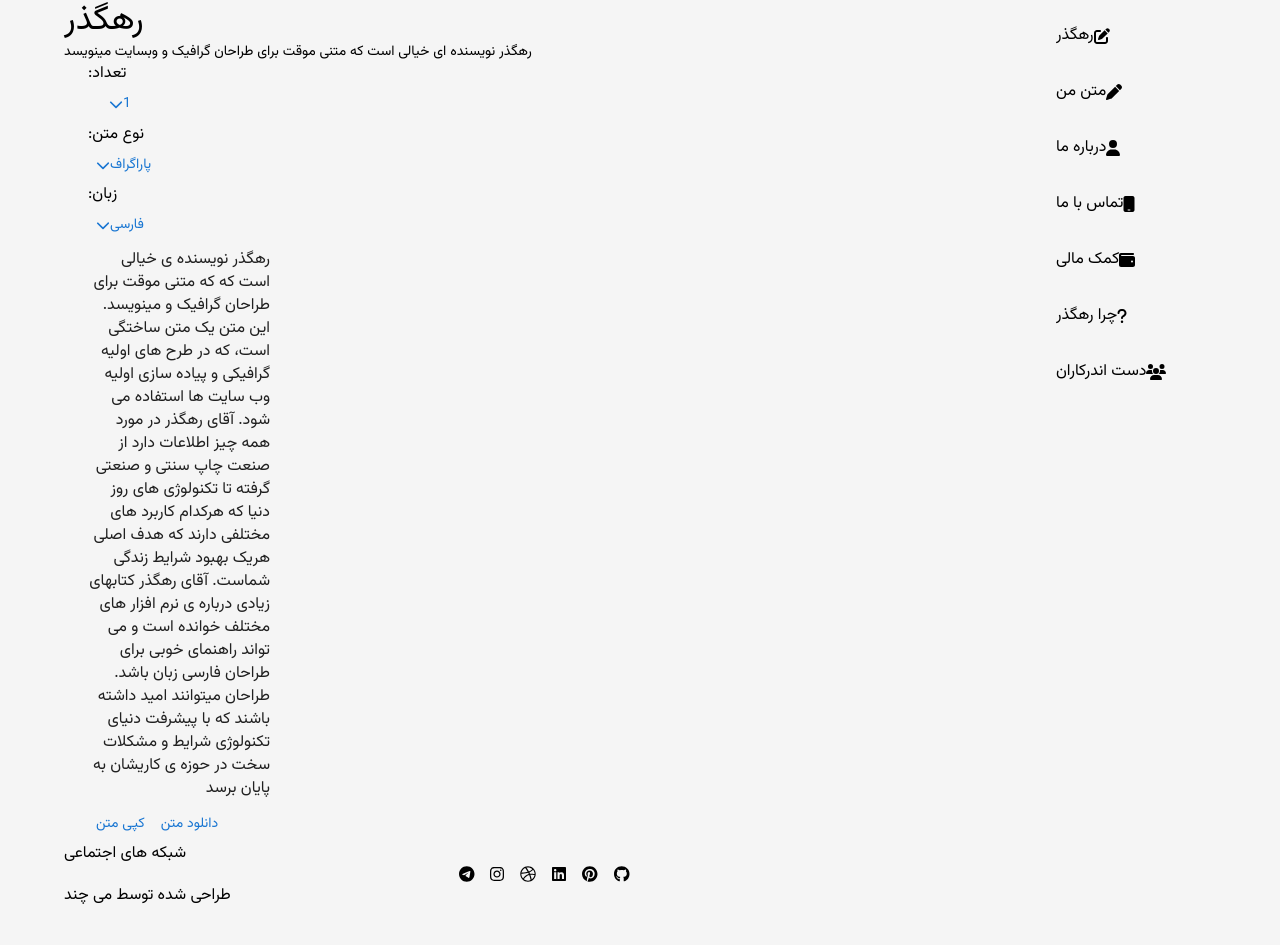
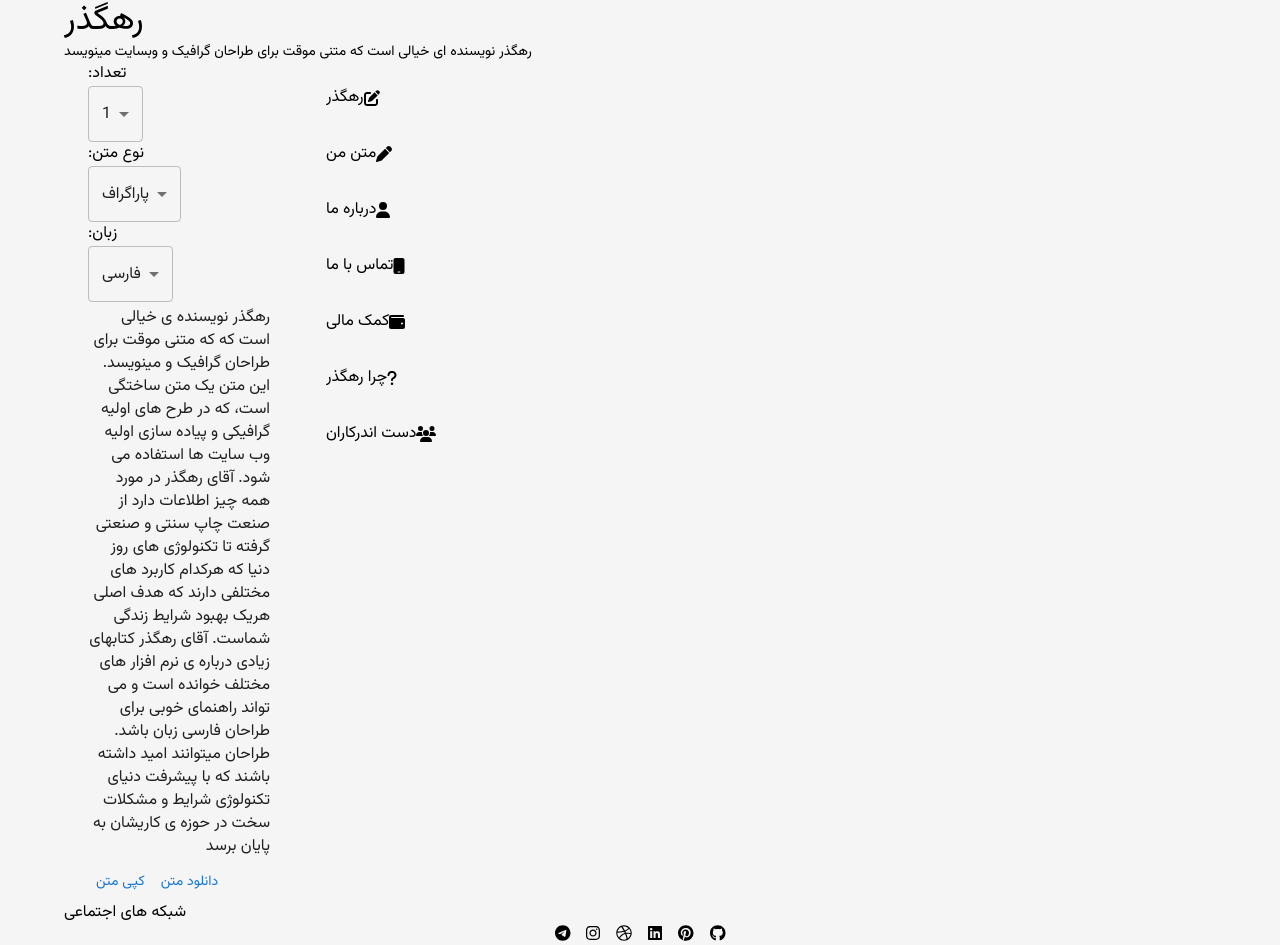
Before and after one commit to Mizfa-Tech/Rahgozar, a Next.js app: page / in a window 1280 px wide. Shown: the top 945 px of the page. Before the commit the page ends 908 px from the top, so only its background shows below. Built offline with nearby package versions, Linux system fonts and the light colour scheme.

Commit message:
Fix Styles

```diff
--- a/components/layouts/MainLayout.tsx
+++ b/components/layouts/MainLayout.tsx
@@ -14,17 +14,19 @@ export default function MainLayout(props: Props) {
     <Grid2>
       <Container>
         <Grid2 container className="flex">
-          <Grid2 xs={12} md={10}>
-            <Grid2>
+          <Grid2 xs={12}>
+            <Grid2 xs={12} md={10}>
               <Header index={props.index} />
             </Grid2>
-            <Grid2>{props.children}</Grid2>
-            <Grid2>
+            <Grid2 xs={12} container>
+              <Grid2 xs={12} md={10}>{props.children}</Grid2>
+              <Grid2 sx={{display: {xs: "none", md: "flex"}}} md={2} className="justify-start items-start">
+                <SideBar index={props.index} />
+              </Grid2>
+            </Grid2>
+            <Grid2 xs={12} md={10}>
               <Footer />
             </Grid2>
-          </Grid2>
-          <Grid2 sx={{display: {xs: "none", md: "flex"}}} md={2} className="justify-start items-center">
-            <SideBar index={props.index} />
           </Grid2>
         </Grid2>
       </Container>
--- a/components/layouts/footer/Footer.tsx
+++ b/components/layouts/footer/Footer.tsx
@@ -6,30 +6,30 @@ import Link from "next/link";
 
 export default function Footer() {
     return(
-        <Grid2 className="flex justify-center flex-col mb-4 mt-12">
+        <Grid2 className="flex justify-center flex-col mb-4 mt-16">
             <Grid2 className="text-center">
                 <Typography variant="body1" >شبکه های اجتماعی</Typography>
             </Grid2>
             <Grid2 className="pt-1 flex justify-center">
                 <Grid2 className="border-t-2 border-x-0 border-b-0 border-solid border-gray-400 pt-3">
                     <Stack direction="row" alignItems="center" justifyContent="center" spacing={2}>
-                        <Link href="/" className="hover:text-sky-900 bg-white w-10 h-10 flex justify-center items-center rounded-full">
-                            <FontAwesomeIcon icon={faTelegram} className="text-2xl text-zinc-800" />
+                        <Link href="/" className="hover:text-sky-900 bg-white w-8 h-8 md:w-10 md:h-10 flex justify-center items-center rounded-full shadow-md">
+                            <FontAwesomeIcon icon={faTelegram} className="text-xl md:text-2xl text-zinc-800" />
                         </Link>
-                        <Link href="/" className="hover:text-sky-900 bg-white w-10 h-10 flex justify-center items-center rounded-full">
-                            <FontAwesomeIcon icon={faInstagram} className="text-2xl text-zinc-800" />
+                        <Link href="/" className="hover:text-sky-900 bg-white w-8 h-8 md:w-10 md:h-10 flex justify-center items-center rounded-full shadow-md">
+                            <FontAwesomeIcon icon={faInstagram} className="text-xl md:text-2xl text-zinc-800" />
                         </Link>
-                        <Link href="/" className="hover:text-sky-900 bg-white w-10 h-10 flex justify-center items-center rounded-full">
-                            <FontAwesomeIcon icon={faDribbble} className="text-2xl text-zinc-800" />
+                        <Link href="/" className="hover:text-sky-900 bg-white w-8 h-8 md:w-10 md:h-10 flex justify-center items-center rounded-full shadow-md">
+                            <FontAwesomeIcon icon={faDribbble} className="text-xl md:text-2xl text-zinc-800" />
                         </Link>
-                        <Link href="/" className="hover:text-sky-900 bg-white w-10 h-10 flex justify-center items-center rounded-full">
-                            <FontAwesomeIcon icon={faLinkedin} className="text-2xl text-zinc-800" />
+                        <Link href="/" className="hover:text-sky-900 bg-white w-8 h-8 md:w-10 md:h-10 flex justify-center items-center rounded-full shadow-md">
+                            <FontAwesomeIcon icon={faLinkedin} className="text-xl md:text-2xl text-zinc-800" />
                         </Link>
-                        <Link href="/" className="hover:text-sky-900 bg-white w-10 h-10 flex justify-center items-center rounded-full">
-                            <FontAwesomeIcon icon={faPinterest} className="text-2xl text-zinc-800" />
+                        <Link href="/" className="hover:text-sky-900 bg-white w-8 h-8 md:w-10 md:h-10 flex justify-center items-center rounded-full shadow-md">
+                            <FontAwesomeIcon icon={faPinterest} className="text-xl md:text-2xl text-zinc-800" />
                         </Link>
-                        <Link href="/" className="hover:text-sky-900 bg-white w-10 h-10 flex justify-center items-center rounded-full">
-                            <FontAwesomeIcon icon={faGithub} className="text-2xl text-zinc-800" />
+                        <Link href="/" className="hover:text-sky-900 bg-white w-8 h-8 md:w-10 md:h-10 flex justify-center items-center rounded-full shadow-md">
+                            <FontAwesomeIcon icon={faGithub} className="text-xl md:text-2xl text-zinc-800" />
                         </Link>
                     </Stack>
                 </Grid2>
--- a/components/sideBar/SideBar.tsx
+++ b/components/sideBar/SideBar.tsx
@@ -59,7 +59,7 @@ export default function SideBar(props: Props) {
   const [stateIndex, setStateIndex] = useState(props.index);
 
   return (
-    <List className="bg-white text-gray-400 rounded-xl pt-10 pb-16 mt-[0.3rem]">
+    <List className="bg-white w-full text-gray-400 rounded-xl pt-[3.25rem] pb-20 shadow-md">
       {items.map((val, index) => {
         return (
           <Link href={val.href} key={index}>
--- a/components/textContainer.tsx
+++ b/components/textContainer.tsx
@@ -13,42 +13,43 @@ export default function TextContainer() {
   const [ select, setSelect ] = useState("");
 
   return (
-    <Grid2 className="bg-white rounded-xl w-full md:w-[80%] m-auto text-gray-400 py-4">
+    <Grid2 className="bg-white rounded-xl w-full md:w-[80%] m-auto text-gray-400 py-4 shadow-md">
       <Container>
-        <Grid2 className="flex justify-end border-b-2 border-solid border-gray-300 border-x-0 border-t-0 pb-4">
+        <Grid2 className="flex justify-end border-b-2 border-solid border-gray-300 border-x-0 border-t-0 pb-6 pt-4">
           <Grid2 className="text-right w-20 md:w-28">
             <Typography className="text-black">:تعداد</Typography>
-            <Button className="bg-gray-100 text-gray-500 w-full py-1 mt-1 flex justify-start rounded-lg">
-              {" "}
-              <FontAwesomeIcon icon={faChevronDown} className="mr-4 md:mr-10" /> 1
-            </Button>
+            <Select value={select} onChange={(e) => setSelect(e.target.value)} displayEmpty
+            inputProps={{"className":"py-0 border-0 flex justify-between text-left"}}
+            className="bg-gray-100 text-gray-500 w-full py-1 mt-1 flex justify-start rounded-lg border-0 select" >
+              <MenuItem value="">
+                1
+              </MenuItem>
+            </Select>
           </Grid2>
           <Grid2 className="text-right mx-2 md:mx-4 w-20 md:w-28">
             <Typography className="text-black">:نوع متن</Typography>
-            {/* <Select value={select} onChange={(e) => setSelect(e.target.value)} displayEmpty
-            className="bg-gray-100 text-gray-500 w-full py-1 mt-1 flex justify-start rounded-lg border-0 select" >
+            <Select value={select} onChange={(e) => setSelect(e.target.value)} displayEmpty
+            inputProps={{"className":"py-0 border-none flex justify-between"}}
+            className="bg-gray-100 text-gray-500 w-full py-1 mt-1 flex justify-start rounded-lg border-none select" >
               <MenuItem value="">
-                <FontAwesomeIcon icon={faChevronDown} className="mr-3 md:mr-4" />
                 پاراگراف
               </MenuItem>
-            </Select> */}
-
-            <Button className="bg-gray-100 text-gray-500 w-full py-1 mt-1 flex justify-start rounded-lg">
-              {" "}
-              <FontAwesomeIcon icon={faChevronDown} className="mr-3 md:mr-4" /> پاراگراف
-            </Button>
+            </Select>
           </Grid2>
           <Grid2 className="text-right w-20 md:w-28">
             <Typography className="text-black">:زبان</Typography>
-            <Button className="bg-gray-100 text-gray-500 w-full py-1 mt-1 flex justify-start rounded-lg">
-              {" "}
-              <FontAwesomeIcon icon={faChevronDown} className="mr-4 md:mr-6" /> فارسی
-            </Button>
+            <Select value={select} onChange={(e) => setSelect(e.target.value)} displayEmpty
+            inputProps={{"className":"py-0 border-0 flex justify-between text-left"}}
+            className="bg-gray-100 text-gray-500 w-full py-1 mt-1 flex justify-start rounded-lg border-0 select" >
+              <MenuItem value="">
+                فارسی
+              </MenuItem>
+            </Select>
           </Grid2>
         </Grid2>
         <Grid2 className="mt-3">
           <Input
-            className="text-gray-500 mt-0 mb-2 w-full border-0 h-auto leading-9 overflow-auto text-right text-sm"
+            className="text-gray-500 mt-2 mb-2 w-full border-0 h-auto leading-9 overflow-auto text-right text-sm"
             value={value}
             onChange={(e) => setValue(e.currentTarget.value)}
             disableUnderline
@@ -62,11 +63,12 @@ export default function TextContainer() {
               کپی متن
             </Button>
           </CopyToClipboard>
-            <a href="../components/files/Rahgozar.txt" download>
-              <Button className="bg-sky-600 text-white w-28 ml-4 rounded-lg">
+            {/* <a href="../public/files/Rahgozar.txt" download> */}
+              <Button className="bg-sky-600 text-white w-28 ml-4 rounded-lg" href="../public/files/Rahgozar.txt"
+              download="Rahgozar.txt">
                 دانلود متن
               </Button>
-            </a>
+            {/* </a> */}
         </Grid2>
       </Container>
     </Grid2>
--- a/styles/globals.css
+++ b/styles/globals.css
@@ -18,9 +18,9 @@ textarea {
   text-align: right;
 }
 
-.Select div:first-child {
+/* .Select div:first-child {
   padding: none;
-}
+} */
 
 @font-face {
   font-family: Vazirmatn;
```
Also changed, not shown: pages/contactUs.tsx (+42 -10 lines), pages/myText.tsx (+5 -5 lines), pages/ourTeam.tsx (+4 -4 lines), components/files/Rahgozar.txt (deleted), public/files/Rahgozar.txt (added).
